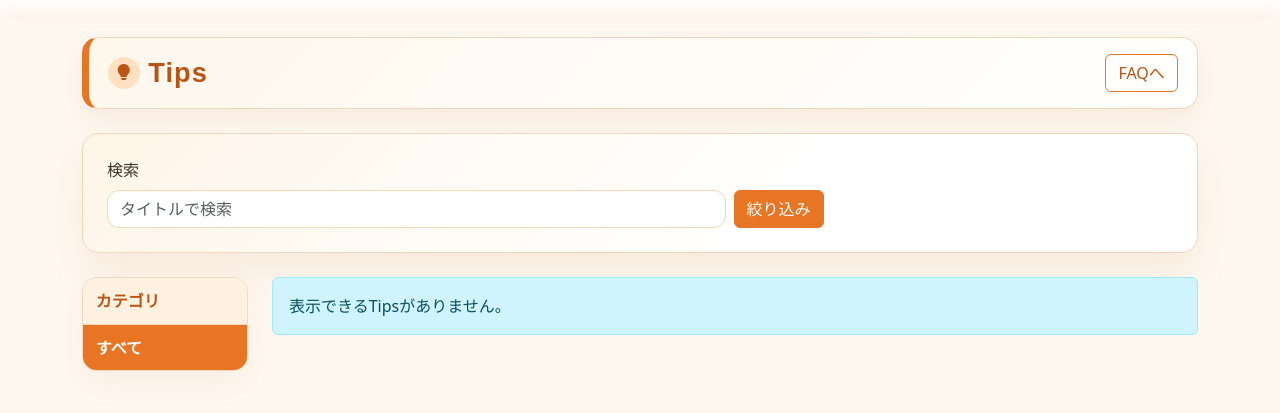
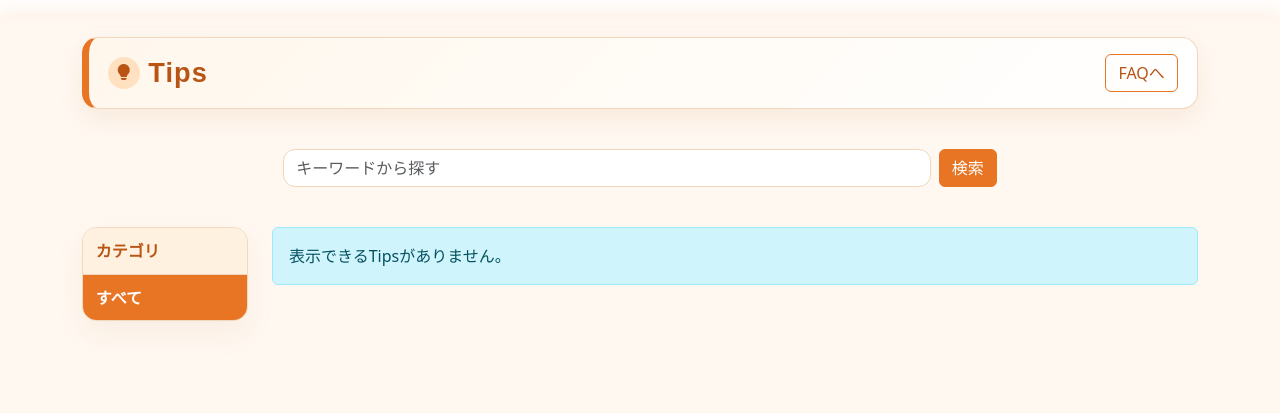
Before and after one commit to kuwaharata-alt/Tenasapo_Knowledge, a Django app: template knowledge_base/tenasapo_knowledge/templates/tenasapo_knowledge/tips_list.html in a window 1280 px wide. Shown: the part 59-472 px from the top of the page. Run offline with Django 5.2, Linux system fonts and the light colour scheme; the template is opened without the code that fills it, so the values that code supplies are empty; parts of the project's set-up code (start-up, migrations or seed data) failed here and were passed over; some web fonts are replaced.

Commit message:
検索欄のUIを変更

```diff
--- a/knowledge_base/tenasapo_knowledge/templates/tenasapo_knowledge/tips_list.html
+++ b/knowledge_base/tenasapo_knowledge/templates/tenasapo_knowledge/tips_list.html
@@ -20,9 +20,9 @@
     </div>
 </div>
 
-<div class="home-panel p-4 mb-4">
+<div class="search-panel py-3 mb-4">
 
-    <form class="row gy-2 gx-2 align-items-end" method="get">
+    <form class="row gy-2 gx-2 align-items-center justify-content-center" method="get">
         {% if selected_parent_category %}
             <input type="hidden" name="parent_category" value="{{ selected_parent_category }}">
         {% endif %}
@@ -30,11 +30,10 @@
             <input type="hidden" name="category" value="{{ selected_category }}">
         {% endif %}
         <div class="col-12 col-md-7">
-            <label class="form-label" for="q">検索</label>
-            <input class="form-control" id="q" type="search" name="q" value="{{ query }}" placeholder="タイトルで検索">
+            <input class="form-control" id="q" type="search" name="q" value="{{ query }}" placeholder="キーワードから探す" aria-label="キーワードから探す">
         </div>
         <div class="col-12 col-md-auto">
-            <button class="btn btn-primary" type="submit">絞り込み</button>
+            <button class="btn btn-primary" type="submit">検索</button>
         </div>
     </form>
 </div>
```
Also changed, not shown: knowledge_base/tenasapo_knowledge/templates/tenasapo_knowledge/article_list.html (+4 -5 lines).
